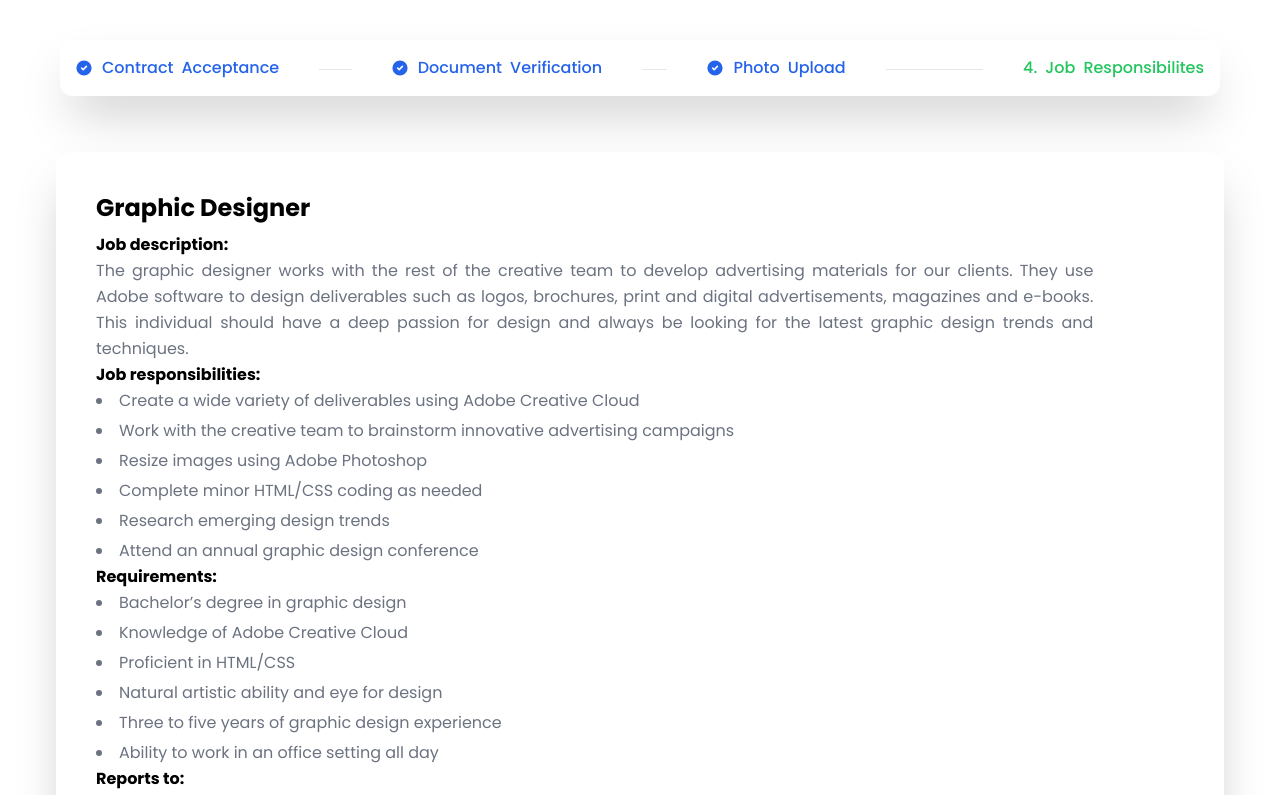
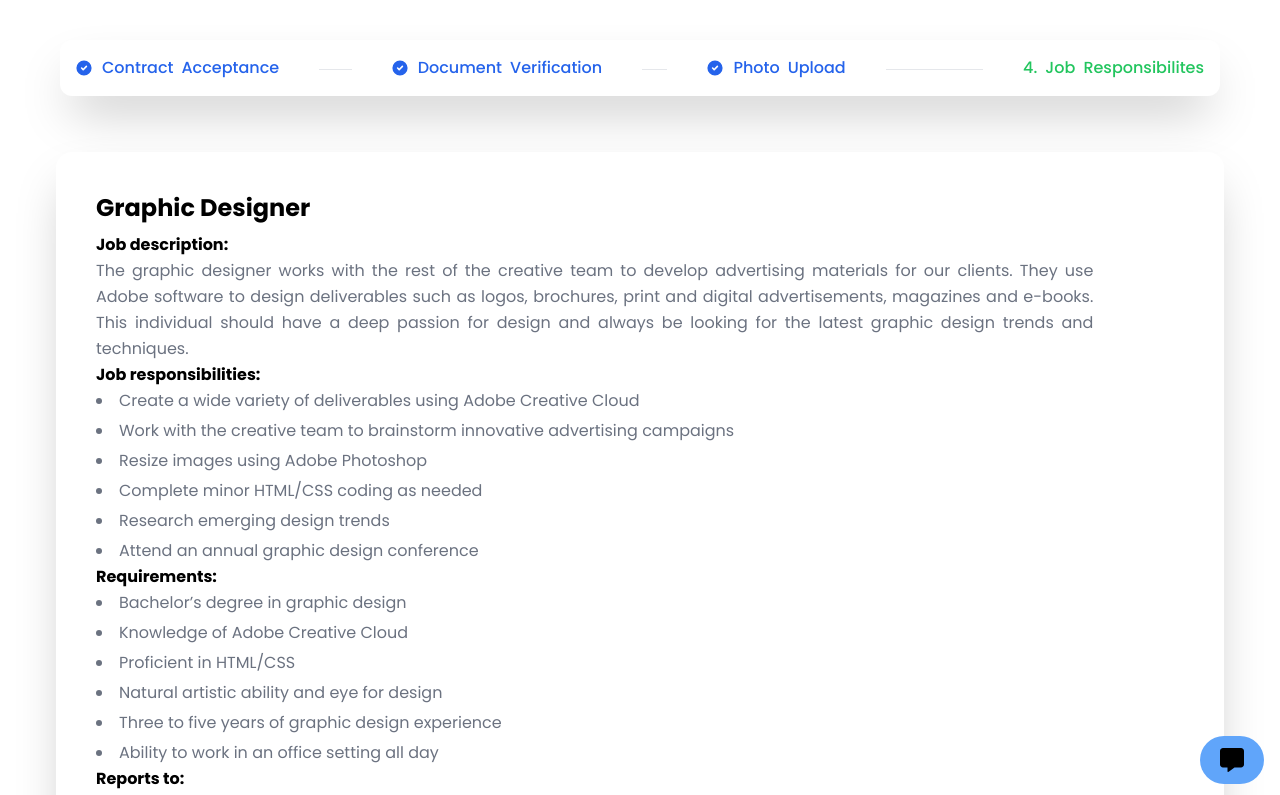
Before and after one commit to piyushbaibhav/Mitr, a React (Vite) app: page /term in a window 1280 px wide. Shown: the top 795 px of the page. Built offline with nearby package versions, Linux system fonts and the light colour scheme.

Commit message:
chatbot fixed

```diff
--- a/src/pages/PhotoUpload.jsx
+++ b/src/pages/PhotoUpload.jsx
@@ -2,6 +2,7 @@ import React, { useState } from 'react'
 import Gallery from '../components/Gallery'
 import { Link } from 'react-router-dom'
 import Webcam from "react-webcam";
+import Chatbot from '../components/Chatbot';
 
 const WebcamComponent = () => {
   const [openWebcam, setOpenWebcam] = useState(false);
@@ -117,7 +118,7 @@ export default function PhotoUpload() {
             <li class="flex md:w-full items-center text-blue-600 dark:text-blue-500 sm:after:content-[''] after:w-full after:h-1 after:border-b after:border-gray-200 after:border-1 after:hidden sm:after:inline-block after:mx-6 xl:after:mx-10 dark:after:border-gray-700">
               <span class="flex items-center after:content-['/'] sm:after:hidden after:mx-2 after:text-gray-200 dark:after:text-gray-500">
                 <svg class="w-3.5 h-3.5 sm:w-4 sm:h-4 me-2.5" aria-hidden="true" xmlns="http://www.w3.org/2000/svg" fill="currentColor" viewBox="0 0 20 20">
-                  <path d="M10 .5a9.5 9.5 0 1 0 9.5 9.5A9.51 9.51 0 0 0 10 .5Zm3.707 8.207-4 4a1 1 0 0 1-1.414 0l-2-2a1 1 0 0 1 1.414-1.414L9 10.586l3.293-3.293a1 1 0 0 1 1.414 1.414Z"/>
+                  <path d="M10 .5a9.5 9.5 0 1 0 9.5 9.5A9.51 9.51 0 0 0 10 .5Zm3.707 8.207-4 4a1 1 0 0 1-1.414 0l-2-2a1 1 0 0 1 1.414-1.414L9 10.586l3.293-3.293a1 1 0 0 1 1.414 1.414Z" />
                 </svg>
                 Contract  <span class="hidden sm:inline-flex sm:ms-2">Acceptance</span>
               </span>
@@ -125,7 +126,7 @@ export default function PhotoUpload() {
             <li class="flex md:w-full items-center text-blue-600 dark:text-blue-500 sm:after:content-[''] after:w-full after:h-1 after:border-b after:border-gray-200 after:border-1 after:hidden sm:after:inline-block after:mx-6 xl:after:mx-10 dark:after:border-gray-700">
               <span class="flex items-center after:content-['/'] sm:after:hidden after:mx-2 after:text-gray-200 dark:after:text-gray-500">
                 <svg class="w-3.5 h-3.5 sm:w-4 sm:h-4 me-2.5" aria-hidden="true" xmlns="http://www.w3.org/2000/svg" fill="currentColor" viewBox="0 0 20 20">
-                  <path d="M10 .5a9.5 9.5 0 1 0 9.5 9.5A9.51 9.51 0 0 0 10 .5Zm3.707 8.207-4 4a1 1 0 0 1-1.414 0l-2-2a1 1 0 0 1 1.414-1.414L9 10.586l3.293-3.293a1 1 0 0 1 1.414 1.414Z"/>
+                  <path d="M10 .5a9.5 9.5 0 1 0 9.5 9.5A9.51 9.51 0 0 0 10 .5Zm3.707 8.207-4 4a1 1 0 0 1-1.414 0l-2-2a1 1 0 0 1 1.414-1.414L9 10.586l3.293-3.293a1 1 0 0 1 1.414 1.414Z" />
                 </svg>
                 Document  <span class="hidden sm:inline-flex sm:ms-2">Verification</span>
               </span>
@@ -164,6 +165,7 @@ export default function PhotoUpload() {
           </div>
         </div>
       </div>
+      <Chatbot />
     </>
   )
 }
--- a/src/pages/Terms.jsx
+++ b/src/pages/Terms.jsx
@@ -1,5 +1,6 @@
 import React from 'react'
 import { Link } from 'react-router-dom'
+import Chatbot from '../components/Chatbot'
 
 export default function Terms() {
   return (
@@ -10,7 +11,7 @@ export default function Terms() {
             <li class="flex md:w-full items-center text-blue-600 dark:text-blue-500 sm:after:content-[''] after:w-full after:h-1 after:border-b after:border-gray-200 after:border-1 after:hidden sm:after:inline-block after:mx-6 xl:after:mx-10 dark:after:border-gray-700">
               <span class="flex items-center after:content-['/'] sm:after:hidden after:mx-2 after:text-gray-200 dark:after:text-gray-500">
                 <svg class="w-3.5 h-3.5 sm:w-4 sm:h-4 me-2.5" aria-hidden="true" xmlns="http://www.w3.org/2000/svg" fill="currentColor" viewBox="0 0 20 20">
-                <path d="M10 .5a9.5 9.5 0 1 0 9.5 9.5A9.51 9.51 0 0 0 10 .5Zm3.707 8.207-4 4a1 1 0 0 1-1.414 0l-2-2a1 1 0 0 1 1.414-1.414L9 10.586l3.293-3.293a1 1 0 0 1 1.414 1.414Z"/>
+                  <path d="M10 .5a9.5 9.5 0 1 0 9.5 9.5A9.51 9.51 0 0 0 10 .5Zm3.707 8.207-4 4a1 1 0 0 1-1.414 0l-2-2a1 1 0 0 1 1.414-1.414L9 10.586l3.293-3.293a1 1 0 0 1 1.414 1.414Z" />
                 </svg>
                 Contract  <span class="hidden sm:inline-flex sm:ms-2">Acceptance</span>
               </span>
@@ -18,7 +19,7 @@ export default function Terms() {
             <li class="flex md:w-full items-center text-blue-600 dark:text-blue-500 sm:after:content-[''] after:w-full after:h-1 after:border-b after:border-gray-200 after:border-1 after:hidden sm:after:inline-block after:mx-6 xl:after:mx-10 dark:after:border-gray-700">
               <span class="flex items-center after:content-['/'] sm:after:hidden after:mx-2 after:text-gray-200 dark:after:text-gray-500">
                 <svg class="w-3.5 h-3.5 sm:w-4 sm:h-4 me-2.5" aria-hidden="true" xmlns="http://www.w3.org/2000/svg" fill="currentColor" viewBox="0 0 20 20">
-                <path d="M10 .5a9.5 9.5 0 1 0 9.5 9.5A9.51 9.51 0 0 0 10 .5Zm3.707 8.207-4 4a1 1 0 0 1-1.414 0l-2-2a1 1 0 0 1 1.414-1.414L9 10.586l3.293-3.293a1 1 0 0 1 1.414 1.414Z"/>
+                  <path d="M10 .5a9.5 9.5 0 1 0 9.5 9.5A9.51 9.51 0 0 0 10 .5Zm3.707 8.207-4 4a1 1 0 0 1-1.414 0l-2-2a1 1 0 0 1 1.414-1.414L9 10.586l3.293-3.293a1 1 0 0 1 1.414 1.414Z" />
                 </svg>
                 Document  <span class="hidden sm:inline-flex sm:ms-2">Verification</span>
               </span>
@@ -26,7 +27,7 @@ export default function Terms() {
             <li class="flex md:w-full items-center text-blue-600 dark:text-blue-500 sm:after:content-[''] after:w-full after:h-1 after:border-b after:border-gray-200 after:border-1 after:hidden sm:after:inline-block after:mx-6 xl:after:mx-10 dark:after:border-gray-700">
               <span class="flex items-center after:content-['/'] sm:after:hidden after:mx-2 after:text-gray-200 dark:after:text-gray-500">
                 <svg class="w-3.5 h-3.5 sm:w-4 sm:h-4 me-2.5" aria-hidden="true" xmlns="http://www.w3.org/2000/svg" fill="currentColor" viewBox="0 0 20 20">
-                <path d="M10 .5a9.5 9.5 0 1 0 9.5 9.5A9.51 9.51 0 0 0 10 .5Zm3.707 8.207-4 4a1 1 0 0 1-1.414 0l-2-2a1 1 0 0 1 1.414-1.414L9 10.586l3.293-3.293a1 1 0 0 1 1.414 1.414Z"/>
+                  <path d="M10 .5a9.5 9.5 0 1 0 9.5 9.5A9.51 9.51 0 0 0 10 .5Zm3.707 8.207-4 4a1 1 0 0 1-1.414 0l-2-2a1 1 0 0 1 1.414-1.414L9 10.586l3.293-3.293a1 1 0 0 1 1.414 1.414Z" />
                 </svg>
                 Photo <span class="hidden sm:inline-flex sm:ms-2">Upload</span>
               </span>
@@ -117,6 +118,7 @@ export default function Terms() {
           </div>
         </div>
       </div>
+      <Chatbot />
     </>
   )
 }
```
Lines whose indentation alone changed are shown as unchanged.
